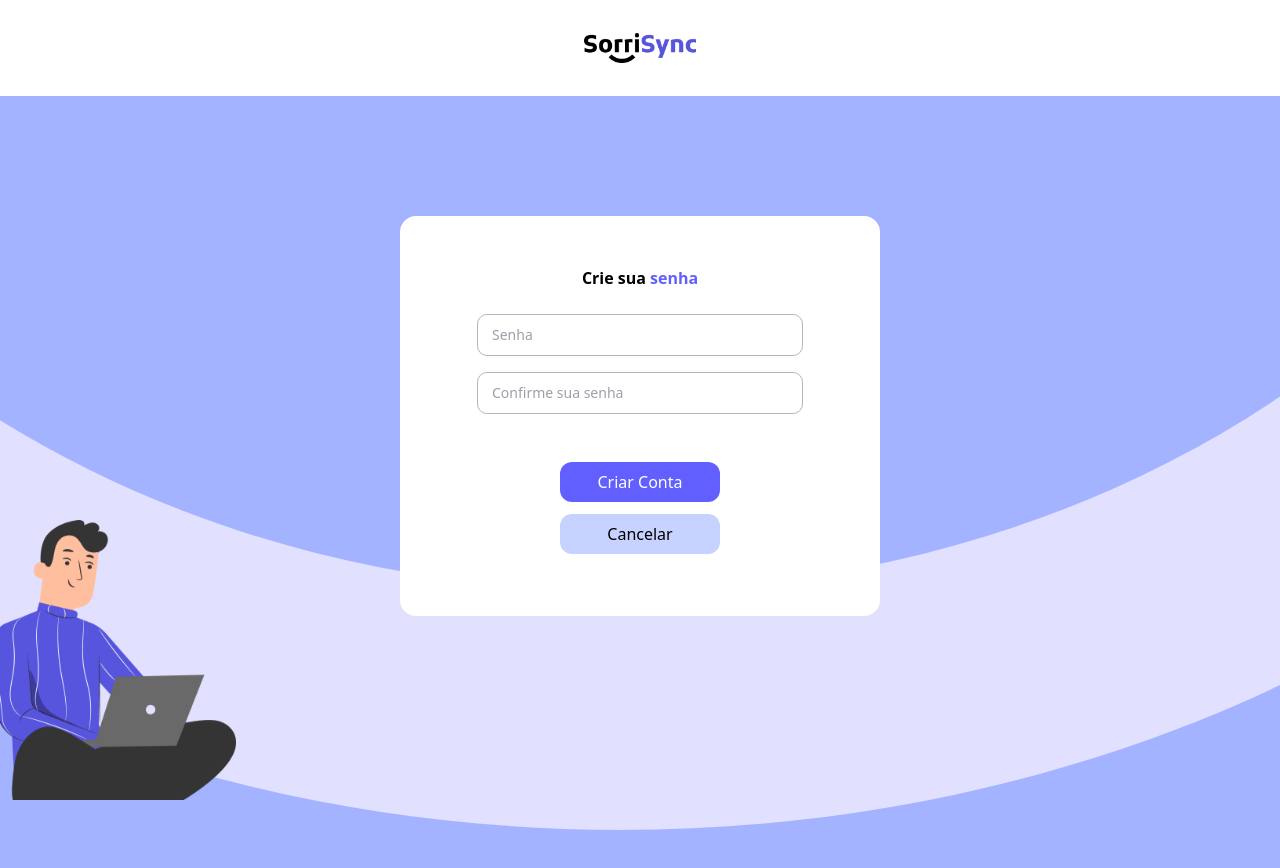
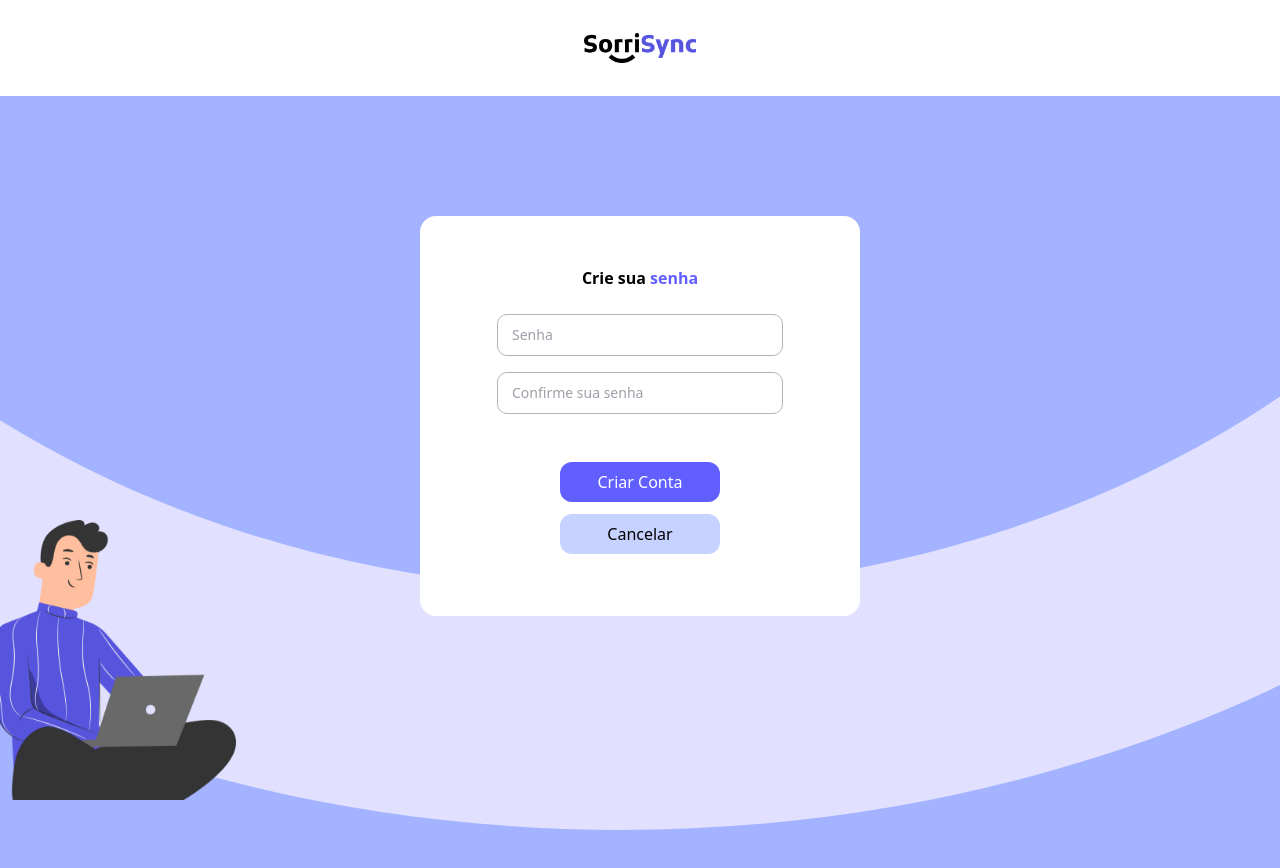
Before and after one commit to cce-fluxo/DDD25.1-Cebolinha67-Front, a Next.js app: page /auth/cadastro/crie-sua-senha in a window 1280 px wide. Shown: the top 868 px of the page. Built offline with nearby package versions, Linux system fonts and the light colour scheme.

Commit message:
fechando a tela de cadastro

```diff
--- a/app/auth/cadastro/crie-sua-senha/page.tsx
+++ b/app/auth/cadastro/crie-sua-senha/page.tsx
@@ -8,11 +8,9 @@ export default function CrieSuaSenha(){
     return (
         <div>
             <HeaderSignOut></HeaderSignOut>
-
             <BackgroundSignOut>
-                <CrieSuaSenhaBox>
                     <div>
-
+                    <CrieSuaSenhaBox>
                     <div className="flex flex-col gap-4">
                     <div className="flex flex-row justify-center items-center gap-1 mt-5">
                         <div className="">
@@ -27,9 +25,8 @@ export default function CrieSuaSenha(){
 
                     <CriarContaCancelarButton></CriarContaCancelarButton>
                     </div>
-
+                    </CrieSuaSenhaBox>
                     </div>
-                </CrieSuaSenhaBox>
             </BackgroundSignOut>
         </div>
     )
--- a/app/components/CrieSuaSenhaBox.tsx
+++ b/app/components/CrieSuaSenhaBox.tsx
@@ -1,8 +1,9 @@
-export default function CrieSuaSenhaBox({children}: {children: React.ReactNode}){
+export default function CrieSuaSenhaBox({children}: {children: React.ReactNode})
+{
     return(
          <div>
              {/* caixa do crie sua senha */}
-            <div className="flex flex-col w-120 h-100 -mt-40 px-19.25 py-6 align-center justify-center gap-10 border-white rounded-2xl  bg-white">
+             <div className="flex flex-col w-110 h-100 -mt-40 px-19.25 py-6 align-center justify-center gap-10 border-white rounded-2xl bg-white">
                  {children}
                  </div>
                   </div>
```
Lines whose indentation alone changed are shown as unchanged.
